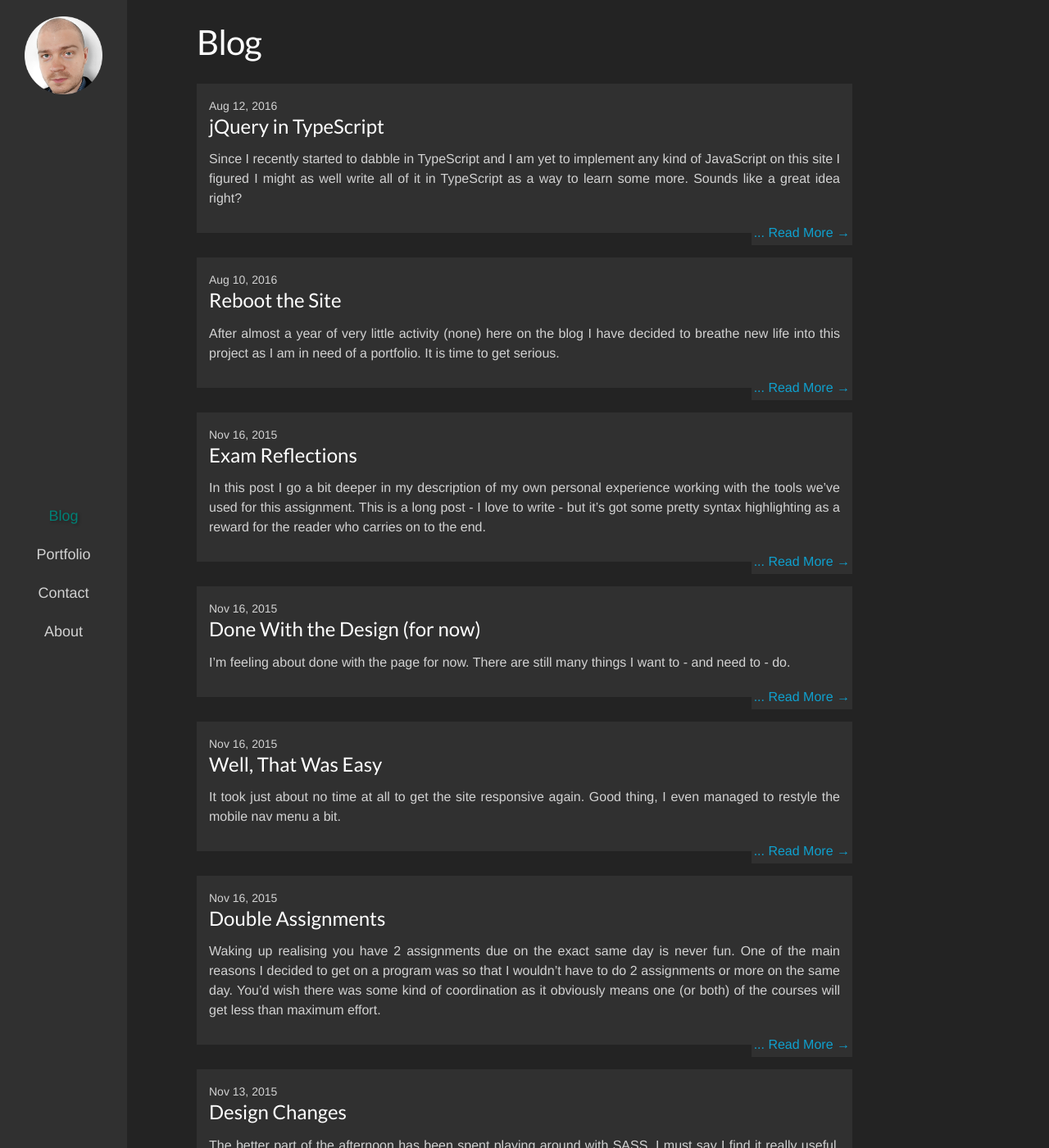
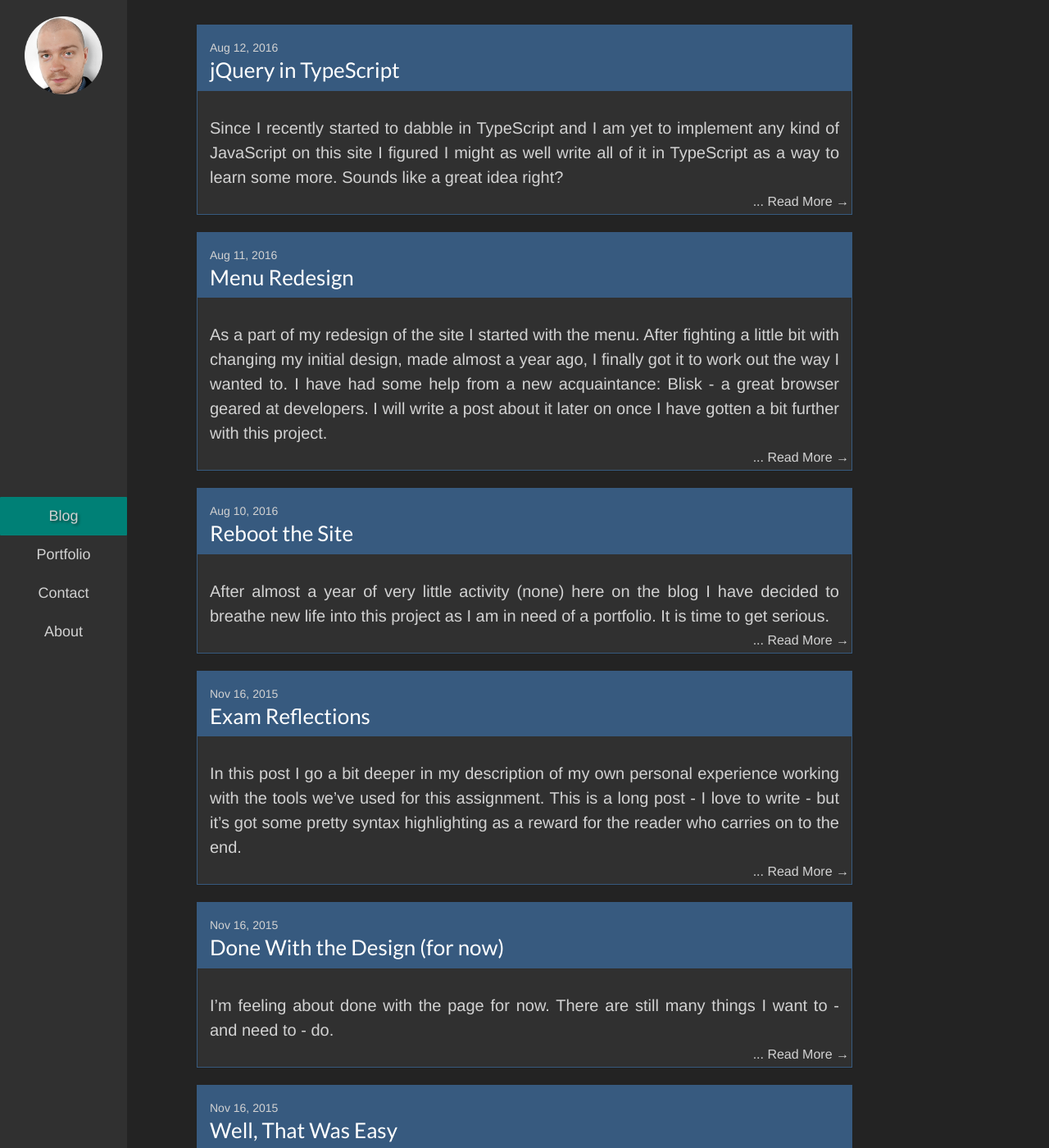
Before and after one commit to beppek/beppek.github.io, a Jekyll site: the page built from 01-blog.md, in a window 1280 px wide and 1400 px high. Shown: the whole window at 82% size. Built offline with Jekyll 4.4.1, drawn with Linux system fonts in a browser that asks for light colours; some of the changed text lies outside the part shown.

Commit message:
redesign blog page

```diff
--- a/01-blog.md
+++ b/01-blog.md
@@ -8,15 +8,18 @@ permalink: /blog/
 
     {% for post in site.posts %}
       <li>
-        <span class="post-meta">{{ post.date | date: "%b %-d, %Y" }}</span>
+        <a class="panel panel-primary post-link" href="{{ post.url | prepend: site.baseurl }}">
+          <div class="panel-heading">
+            <span class="post-meta">{{ post.date | date: "%b %-d, %Y" }}</span>
 
-        <h2>
-          <a class="post-link" href="{{ post.url | prepend: site.baseurl }}">{{ post.title }}</a>
-        </h2>
+            <h3 class="panel-title">{{ post.title }}</h3>
+          </div>
+          <div class="panel-body">
+            <p class="post-excerpt" >{{ post.excerpt }}</p>
 
-        <p><a class="post-excerpt" href="{{ post.url | prepend: site.baseurl }}">{{ post.excerpt }}</a></p>
+          </div>
+        </a>
         <p><a class="read-more" href="{{ post.url | prepend: site.baseurl }}">... Read More &#8594;</a></p>
-
       </li>
     {% endfor %}
   </ul>
--- a/_layouts/page.html
+++ b/_layouts/page.html
@@ -3,9 +3,11 @@ layout: default
 ---
 <div class="post">
 
+{% if page.title != "Blog" %}
   <header class="post-header">
     <h1 class="post-title">{{ page.title }}</h1>
   </header>
+{% endif %}
 
   <article class="post-content">
     {{ content }}
--- a/_posts/2015-11-13-updated-about.markdown
+++ b/_posts/2015-11-13-updated-about.markdown
@@ -6,6 +6,7 @@ comments: true
 ---
 The About page has been updated with a lot of long info.
 Will change that later on, but could be a nice introduction to the world of Beppe for course mates and teachers.
+
 To check it out go [here](/about).
 
 Maybe... I could also be wrong and no one cares.
--- /dev/null
+++ b/_posts/2016-08-11-menu-redesign.markdown
@@ -0,0 +1,7 @@
+---
+layout: post
+title:  "Menu Redesign"
+date:   2016-08-11 17:00:00
+comments: true
+---
+As a part of my redesign of the site I started with the menu. After fighting a little bit with changing my initial design, made almost a year ago, I finally got it to work out the way I wanted to. I have had some help from a new acquaintance: Blisk - a great browser geared at developers. I will write a post about it later on once I have gotten a bit further with this project.
--- a/_sass/_bootstrap-overrides.scss
+++ b/_sass/_bootstrap-overrides.scss
@@ -27,3 +27,10 @@
         transition: all 0.25s ease-in-out;
     }
 }
+
+/**
+* Panels
+*/
+.panel, .panel-primary, .panel-heading {
+    border-radius: 0;
+}
--- a/_sass/_layout.scss
+++ b/_sass/_layout.scss
@@ -66,7 +66,7 @@
     }
 
     .active-page {
-        color: $hover-nav-color;
+        background-color: $hover-nav-color;
         text-shadow: 2px 2px 3px rgba(25,25,25,0.5);
     }
 
@@ -225,9 +225,9 @@
     list-style: none;
 
     > li {
-        margin-bottom: $spacing-unit;
+        // margin-bottom: $spacing-unit;
         background-color: $menu-background;
-        padding: $spacing-unit / 2;
+        // padding: $spacing-unit / 2;
         position: relative;
     }
 }
@@ -239,33 +239,38 @@
 
 .post-link {
     display: block;
-    font-size: 24px;
+    font-size: 20px;
+    color: $text-color;
+    &:hover {
+        text-decoration: none;
+    }
+    &:visited {
+        color: $text-color;
+    }
 }
-h2 .post-link {
+
+h3 .post-link {
     color: $header-color;
-
     &:hover {
-        color: $hover-nav-color;
+        text-decoration: none;
     }
-
 }
 p .post-excerpt {
     color: $text-color;
+}
 
-    // &:hover {
-    //    color: lighten($hover-nav-color, 45%);
-    // }
-}
 p .read-more {
+    color: $text-color;
     position: absolute;
-    bottom: -$base-line-height;
+    bottom: 0;
     right: 0;
     background-color: $menu-background;
     padding: $spacing-unit / 10;
+    border-bottom: 1px solid #375a7f;
+    border-right: 1px solid #375a7f;
 
     &:hover {
-        background-color: lighten($menu-background, 5%);
-        color: $hover-nav-color;
+        text-decoration: none;
     }
 }
 
```
